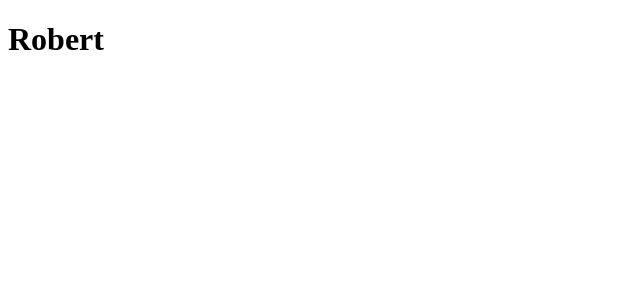
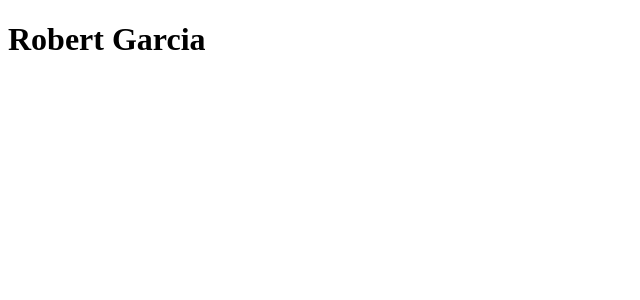
Before and after one commit to Rob30Garcia/01-github-explorer, a React app: page / in a window 1280 px wide. Shown: the top 300 px of the page, without its empty margins (0-640 px from the left). Built offline with nearby package versions, Linux system fonts and the light colour scheme.

Commit message:
chore: add runtime

```diff
--- a/babel.config.js
+++ b/babel.config.js
@@ -1,6 +1,8 @@
 module.exports = {
   presets: [
     "@babel/preset-env",
-    "@babel/preset-react"
+    ["@babel/preset-react", {
+      runtime: "automatic"
+    }]
   ]
 };
--- a/src/index.jsx
+++ b/src/index.jsx
@@ -1,4 +1,3 @@
-import React from "react";
 import { render } from 'react-dom';
 
-render(<h1>Robert</h1>, document.getElementById('root'));
+render(<h1>Robert Garcia</h1>, document.getElementById('root'));
```
